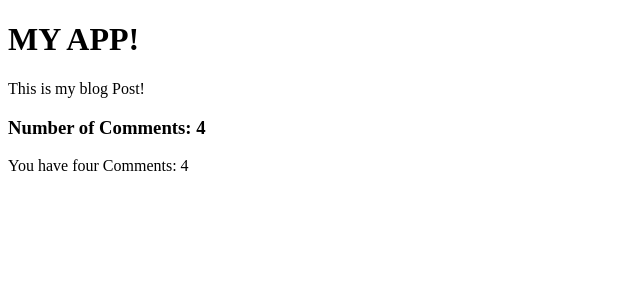
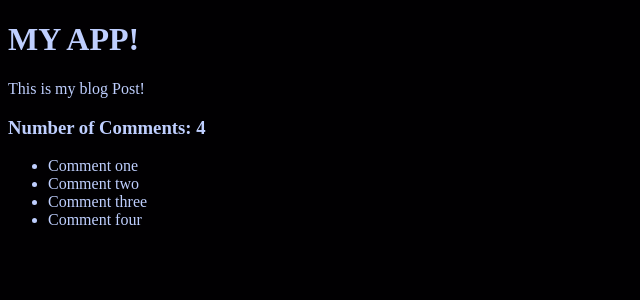
Before and after one commit to baktash-11/feedback, a React (Create React App) app: page / in a window 1280 px wide. Shown: the top 300 px of the page, without its empty margins (0-640 px from the left). Built offline with nearby package versions, Linux system fonts and the light colour scheme.

Commit message:
index.css has been added and linked to index.js

```diff
--- a/src/App.js
+++ b/src/App.js
@@ -18,7 +18,7 @@ function App(){
 
     let commentBlock = (
         <div className="comment">
-
+        <h3>Number of Comments: {comments.length}</h3>
         <ul>
             {comments.map((comment, index)=>(
                 <li key={index}>{comment.text}</li>
@@ -26,13 +26,13 @@ function App(){
         </ul>
     </div>
     )
-    let showComments = false;
+    let showComments = true;
     let commentMessage = "You have four Comments: "
     return(
         <div className="container">
             <h1>{title.toUpperCase()}!</h1>
             <p>{body}</p>
-            <h3>Number of Comments: {comments.length}</h3>
+
             {showComments ? commentBlock : commentMessage+ comments.length}
 
 
--- /dev/null
+++ b/src/index.css
@@ -0,0 +1,4 @@
+body{
+    background-color: #010002;
+    color: #bfcfff;
+}
--- a/src/index.js
+++ b/src/index.js
@@ -1,6 +1,7 @@
 import React from 'react';
 import reactDom from 'react-dom';
 import App from "./App"
+import './index.css'
 
 
 // reactDom.render(<h1>My App</h1>, document.getElementById('root'));
```
